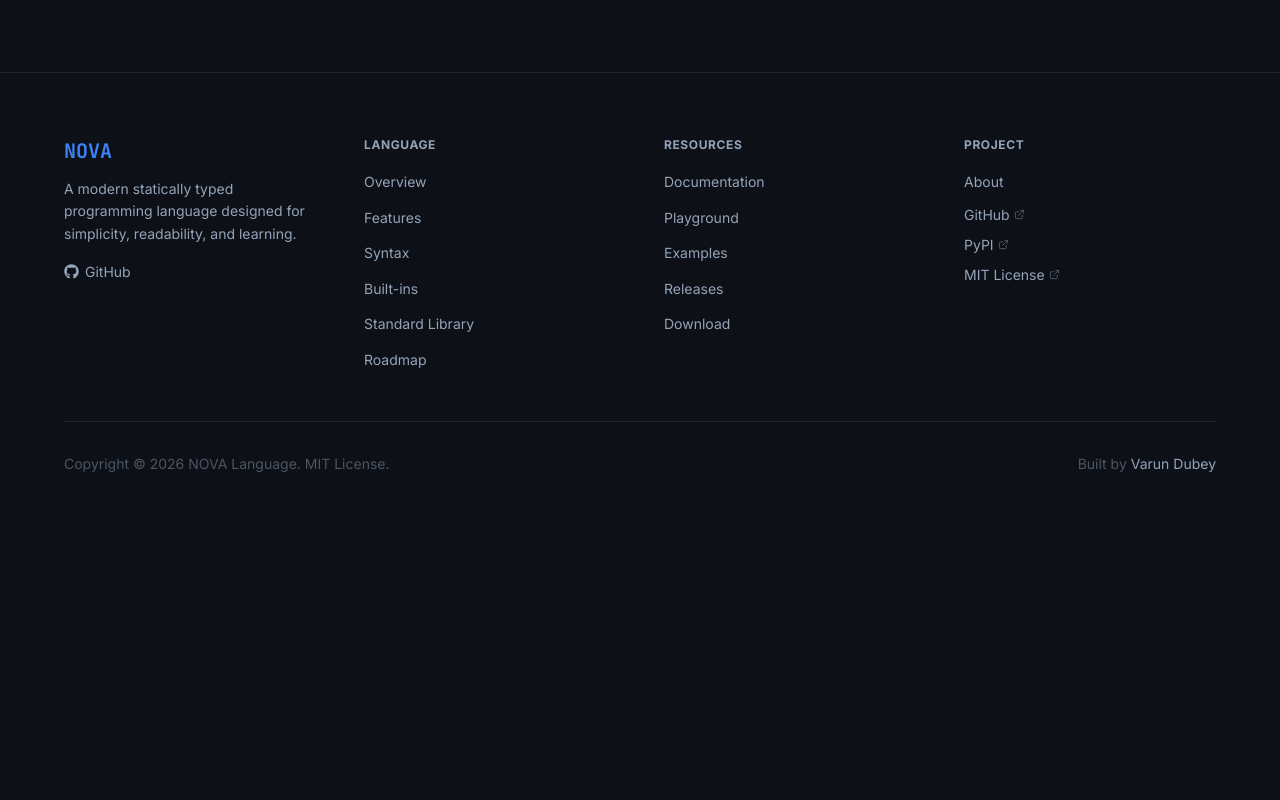
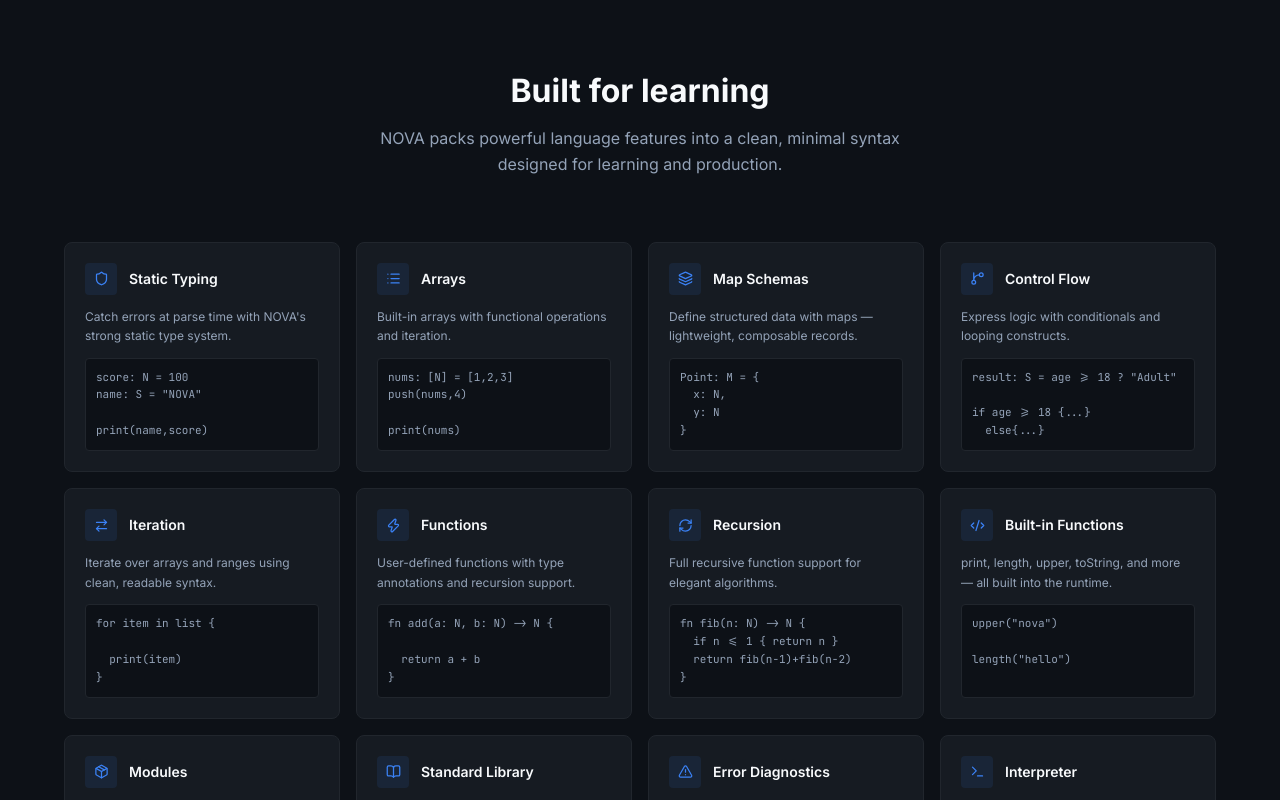
Before and after one commit to varundubey-dev/nova-web, a React (Vite) app in the folder frontend/: page / in a window 1280 px wide. Shown: the part 1120-1920 px from the top of the page. Before the commit the page ends 1658 px from the top, so only its background shows below. Built offline with nearby package versions, Linux system fonts and the light colour scheme; no server answers.

Commit message:
feat: add feature card section

```diff
--- /dev/null
+++ b/frontend/src/data/featureCard.ts
@@ -0,0 +1,94 @@
+import type { FeatureCard } from "@/types/types";
+
+export const featureCards: FeatureCard[] = [
+  {
+    icon: "Shield",
+    title: "Static Typing",
+    description:
+      "Catch errors at parse time with NOVA's strong static type system.",
+    code: `score: N = 100\nname: S = "NOVA"\n\nprint(name,score)`,
+  },
+
+  {
+    icon: "List",
+    title: "Arrays",
+    description: "Built-in arrays with functional operations and iteration.",
+    code: `nums: [N] = [1,2,3]\npush(nums,4)\n\nprint(nums)`,
+  },
+
+  {
+    icon: "Layers",
+    title: "Map Schemas",
+    description:
+      "Define structured data with maps — lightweight, composable records.",
+    code: `Point: M = {\n  x: N,\n  y: N\n}`,
+  },
+
+  {
+    icon: "GitBranch",
+    title: "Control Flow",
+    description: "Express logic with conditionals and looping constructs.",
+    code: `result: S = age >= 18 ? "Adult" : "Minor"\n\nif age >= 18 {...}\n  else{...}`,
+  },
+
+  {
+    icon: "ArrowRightLeft",
+    title: "Iteration",
+    description: "Iterate over arrays and ranges using clean, readable syntax.",
+    code: `for item in list {\n\n  print(item)\n}`,
+  },
+
+  {
+    icon: "Zap",
+    title: "Functions",
+    description:
+      "User-defined functions with type annotations and recursion support.",
+    code: `fn add(a: N, b: N) -> N {\n\n  return a + b\n}`,
+  },
+
+  {
+    icon: "RefreshCw",
+    title: "Recursion",
+    description: "Full recursive function support for elegant algorithms.",
+    code: `fn fib(n: N) -> N {\n  if n <= 1 { return n }\n  return fib(n-1)+fib(n-2)\n}`,
+  },
+
+  {
+    icon: "Code2",
+    title: "Built-in Functions",
+    description:
+      "print, length, upper, toString, and more — all built into the runtime.",
+    code: `upper("nova")\n \nlength("hello")\n `,
+  },
+
+  {
+    icon: "Package",
+    title: "Modules",
+    description: "Organize and share code with NOVA's clean module system.",
+    code: `import greet from greetings\n \ngreet()\n `,
+  },
+
+  {
+    icon: "BookOpen",
+    title: "Standard Library",
+    description:
+      "A curated stdlib covering math, arrays, stats, random, and time.",
+    code: `import stats\n \nstats.mean([1,2,3])\n `,
+  },
+
+  {
+    icon: "TriangleAlert",
+    title: "Error Diagnostics",
+    description:
+      "Precise diagnostics that point to the exact location and cause of errors.",
+    code: `Runtime Error: Datatype mismatch\n --> main.nova:3:10\n3 | age: N = "18"\n  |          ^^^^`,
+  },
+
+  {
+    icon: "Terminal",
+    title: "Interpreter",
+    description:
+      "A clean, fast interpreter written in Python. Install via pip.",
+    code: `\n$ pip install nova-pl\n$ nova hello.nova\n `,
+  },
+];
--- a/frontend/src/index.css
+++ b/frontend/src/index.css
@@ -127,6 +127,39 @@
     line-height: 1.7;
     overflow: auto;
   }
+
+  .nova-section-title {
+    font-size: 2rem;
+    font-weight: 700;
+    color: #f8fafc;
+    line-height: 1.2;
+  }
+
+  .nova-section-subtitle {
+    font-size: 1rem;
+    color: #94a3b8;
+    line-height: 1.6;
+    max-width: 560px;
+  }
+
+  .nova-surface {
+    background-color: #161b22;
+    border: 1px solid #21262d;
+    border-radius: 8px;
+  }
+
+  .nova-surface-hover {
+    background-color: #161b22;
+    border: 1px solid #21262d;
+    border-radius: 8px;
+    transition: all 0.2s ease;
+  }
+
+  .nova-surface-hover:hover {
+    border-color: rgba(59, 130, 246, 0.4);
+    box-shadow: 0 0 20px rgba(59, 130, 246, 0.08);
+    transform: translateY(-5px);
+  }
 }
 
 @keyframes fade-in {
--- /dev/null
+++ b/frontend/src/pages/home/FeatureSection.tsx
@@ -0,0 +1,81 @@
+import { featureCards } from "@data/featureCard";
+import { METADATA } from "@data/metadata";
+import {
+  Shield,
+  List,
+  Layers,
+  GitBranch,
+  ArrowRightLeft,
+  Zap,
+  RefreshCw,
+  Code2,
+  Package,
+  BookOpen,
+  TriangleAlert,
+  Terminal,
+} from "lucide-react";
+
+const ICON_MAP: Record<string, React.ElementType> = {
+  Shield,
+  List,
+  Layers,
+  GitBranch,
+  ArrowRightLeft,
+  Zap,
+  RefreshCw,
+  Code2,
+  Package,
+  BookOpen,
+  TriangleAlert,
+  Terminal,
+};
+
+export default function FeatureSection() {
+  return (
+    <section className="py-24">
+      <div className="max-w-300 mx-auto px-6">
+        <div className="text-center mb-16">
+          <h2 className="nova-section-title mb-4">Built for learning</h2>
+          <p className="nova-section-subtitle mx-auto text-center">
+            {METADATA.name} packs powerful language features into a clean,
+            minimal syntax designed for learning and production.
+          </p>
+        </div>
+
+        <div className="grid grid-cols-1 sm:grid-cols-2 lg:grid-cols-3 xl:grid-cols-4 gap-4">
+          {featureCards.map((card, i) => {
+            const Icon = ICON_MAP[card.icon] || Code2;
+            return (
+              <div
+                className="animate-fade-in"
+                style={{ animationDelay: `${i * 0.05}s` }}
+              >
+                <div
+                  key={card.title}
+                  className="nova-surface-hover p-5 flex flex-col gap-3 cursor-pointer"
+                >
+                  <div className="flex items-center gap-3">
+                    <div className="w-8 h-8 rounded bg-nova-blue/10 flex items-center justify-center shrink-0">
+                      <Icon size={15} className="text-nova-blue" />
+                    </div>
+                    <h3 className="font-semibold text-nova-text text-sm ">
+                      {card.title}
+                    </h3>
+                  </div>
+                  <p className="text-xs text-nova-muted leading-relaxed">
+                    {card.description}
+                  </p>
+                  <div className="mt-auto p-2.5 bg-nova-bg rounded border border-nova-border">
+                    <pre className="text-[11px] font-mono text-nova-muted leading-relaxed whitespace-pre overflow-hidden">
+                      {card.code}
+                    </pre>
+                  </div>
+                </div>
+              </div>
+            );
+          })}
+        </div>
+      </div>
+    </section>
+  );
+}
--- a/frontend/src/pages/home/Home.tsx
+++ b/frontend/src/pages/home/Home.tsx
@@ -2,6 +2,7 @@
 import { METADATA } from "@data/metadata";
 import HeroSection from "@pages/home/HeroSection";
 import InstallSection from "@pages/home/InstallSection";
+import FeatureSection from "@pages/home/FeatureSection";
 
 export default function Home() {
     const [installCopied, setInstallCopied] = useState(false);
@@ -16,6 +17,7 @@
     <div className="min-h-screen">
       <HeroSection installCopied={installCopied} handleInstallCopy={handleInstallCopy}/>
       <InstallSection installCopied={installCopied} handleInstallCopy={handleInstallCopy} />
+      <FeatureSection />
     </div>
   );
 }
--- /dev/null
+++ b/frontend/src/types/types.ts
@@ -0,0 +1,6 @@
+export interface FeatureCard {
+  icon: string;
+  title: string;
+  description: string;
+  code: string;
+}
```
